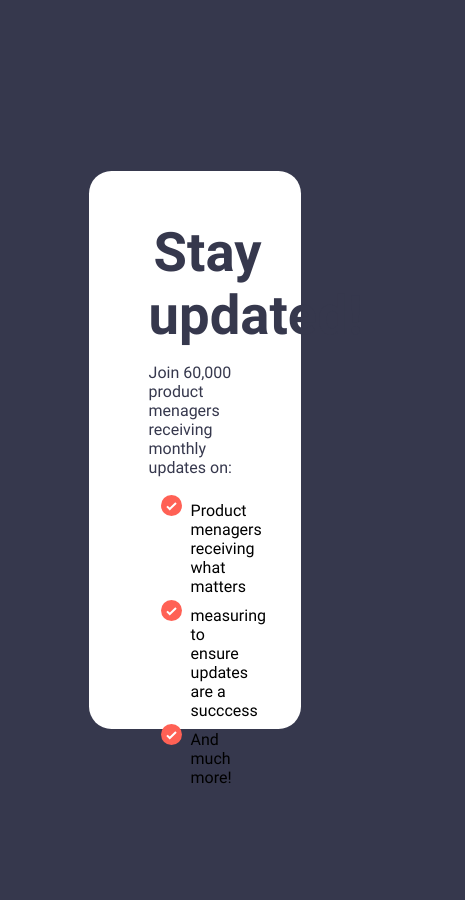
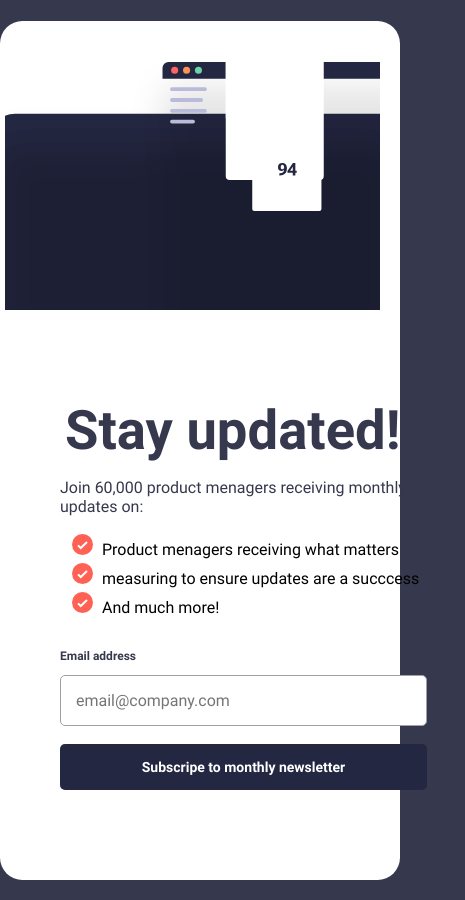
Before and after one commit to Michuxx/Challenge1, a React (Create React App) app in the folder challenge1/: page / in a window 390 px wide. Shown: the whole page, 465 px wide, since content can reach past the window. Built offline with nearby package versions, Linux system fonts and the light colour scheme.

Commit message:
Rensposive mode part 1

```diff
--- a/challenge1/src/App.js
+++ /dev/null
@@ -1,26 +0,0 @@
-import "./index.css";
-import { ReactComponent as Desktopillu } from "./images/illustration-sign-up-desktop.svg";
-import { ReactComponent as IconList } from "./images/icon-list.svg";
-
-function App() {
-  return (
-    <div className="Container">
-      <div className="News-box">
-        <div className="Information-panel">
-          <p1>Stay updated!</p1> <br></br>
-          <p>Join 60,000 product menagers receiving monthly updates on:</p>
-          <ul>
-            <li>Product menagers receiving what matters</li>
-            <li>measuring to ensure updates are a succcess</li>
-            <li>And much more!</li>
-          </ul>
-        </div>
-        <div className="Image-panel">
-          <Desktopillu className="Desktop" />
-        </div>
-      </div>
-    </div>
-  );
-}
-
-export default App;
--- /dev/null
+++ b/challenge1/src/App.jsx
@@ -0,0 +1,43 @@
+import "./index.css";
+import { ReactComponent as Desktopillu } from "./images/illustration-sign-up-desktop.svg";
+import { ReactComponent as Mobileillu } from "./images/illustration-sign-up-mobile.svg";
+
+function App() {
+  return (
+    <div className="Container">
+      <div className="News-box">
+        <div className="Information-panel">
+          <p1>Stay updated!</p1> <br></br>
+          <div className="Text-box1">
+            <p>Join 60,000 product menagers receiving monthly updates on:</p>
+            <ul>
+              <li>Product menagers receiving what matters</li>
+              <li>measuring to ensure updates are a succcess</li>
+              <li>And much more!</li>
+            </ul>
+          </div>
+          <div className="Text-box2">
+            <div className="valid-text">
+              <p>Email address</p>
+            </div>
+            <div className="Login-panel">
+              <input
+                type="email"
+                className="mail"
+                placeholder="email@company.com"
+              />
+              <br /> <br />
+              <button className="Subscripte-button">
+                Subscripe to monthly newsletter
+              </button>
+            </div>
+          </div>
+        </div>
+        <div className="Image-panel">{<Desktopillu className="Desktop" />}</div>
+        <div className="Image-panel-mobile">{<Mobileillu />}</div>
+      </div>
+    </div>
+  );
+}
+
+export default App;
--- a/challenge1/src/index.css
+++ b/challenge1/src/index.css
@@ -35,17 +35,16 @@ body {
 }
 
 .Information-panel {
-  width: 45%;
-  margin: 30px 40px;
+  width: 55%;
+  margin: 70px 40px;
   padding: 15px;
 }
 
 .Image-panel {
-  width: 55%;
-  display: flex;
-  justify-content: right;
-  align-items: center;
-  padding: 10px;
+  width: 45%;
+}
+.Image-panel-mobile {
+  display: none;
 }
 
 .Information-panel p1 {
@@ -68,10 +67,71 @@ li {
 }
 ul {
   list-style-image: url("./images/icon-list.svg");
-  margin: 0;
 }
 
 .Desktop {
   max-width: 100%;
   height: auto;
 }
+
+.mail {
+  padding: 15px;
+  border-radius: 5px;
+  border: 1px solid #a1a1a3;
+  width: 335px;
+  font-family: Roboto-Regular;
+  font-size: 1rem;
+}
+
+.Subscripte-button {
+  padding: 15px;
+  width: 367px;
+  background-color: #232742;
+  color: #fff;
+  border-radius: 5px;
+  font-family: Roboto-Bold;
+  font-size: 14px;
+  border: none;
+}
+
+.valid-text p {
+  font-size: 12px;
+  font-family: Roboto-Bold;
+}
+
+.Text-box2 {
+  margin-top: 30px;
+}
+
+.Subscripte-button:hover {
+  background: linear-gradient(to right, #fb5283, rgb(228, 153, 24));
+  box-shadow: 5px 20px 30px pink;
+}
+
+@media screen and (max-width: 700px) {
+  .News-box {
+    display: grid;
+    grid-template-columns: 100%;
+    grid-template-rows: 40%, 60%;
+    width: 100%;
+    height: 100%;
+  }
+
+  .Image-panel {
+    display: none;
+  }
+  .Desktop {
+    display: none;
+  }
+  .Image-panel-mobile {
+    display: initial;
+    grid-column-start: 1;
+    grid-row-start: 1;
+  }
+
+  .Information-panel {
+    grid-column-start: 1;
+    grid-row-start: 2;
+    width: 100%;
+  }
+}
```
